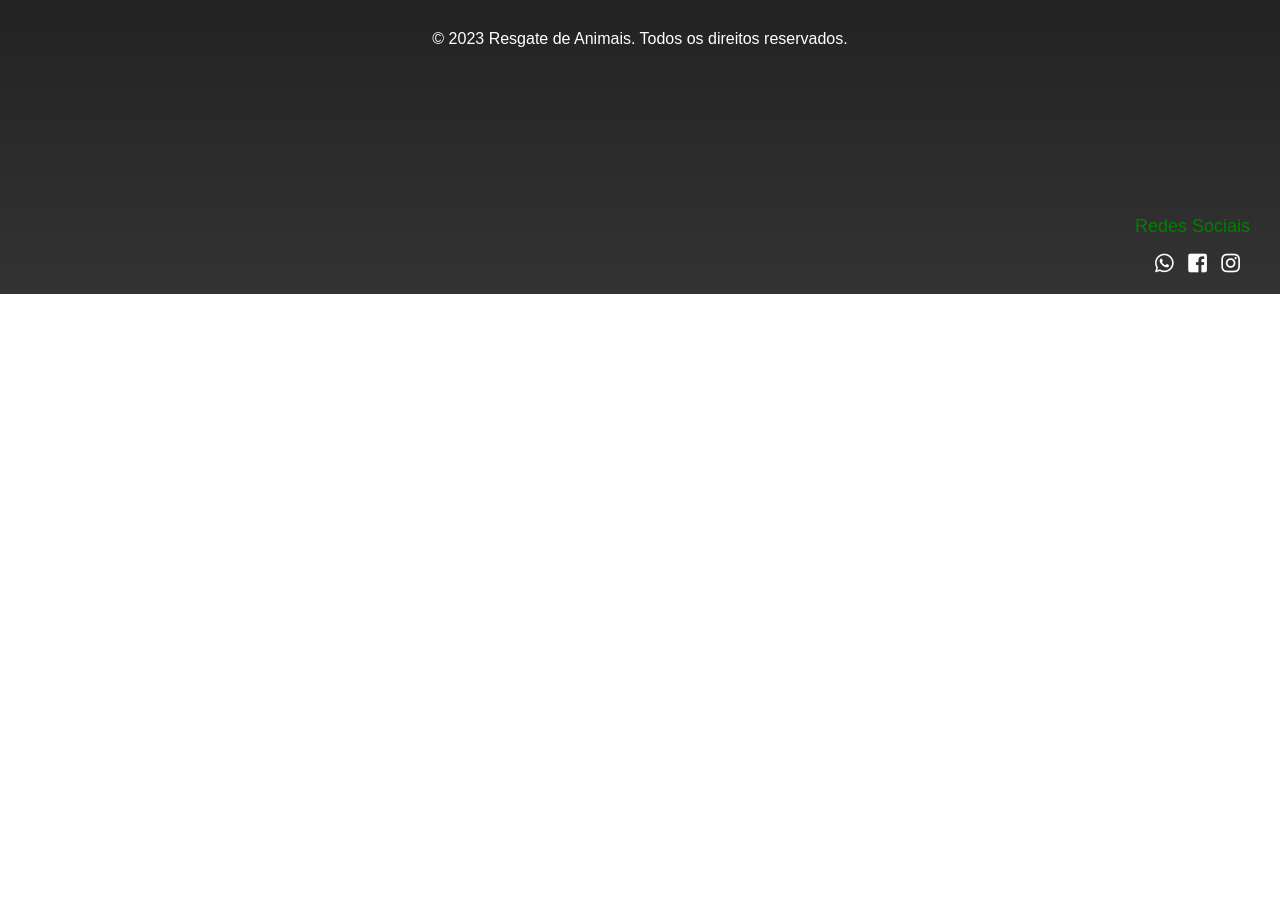
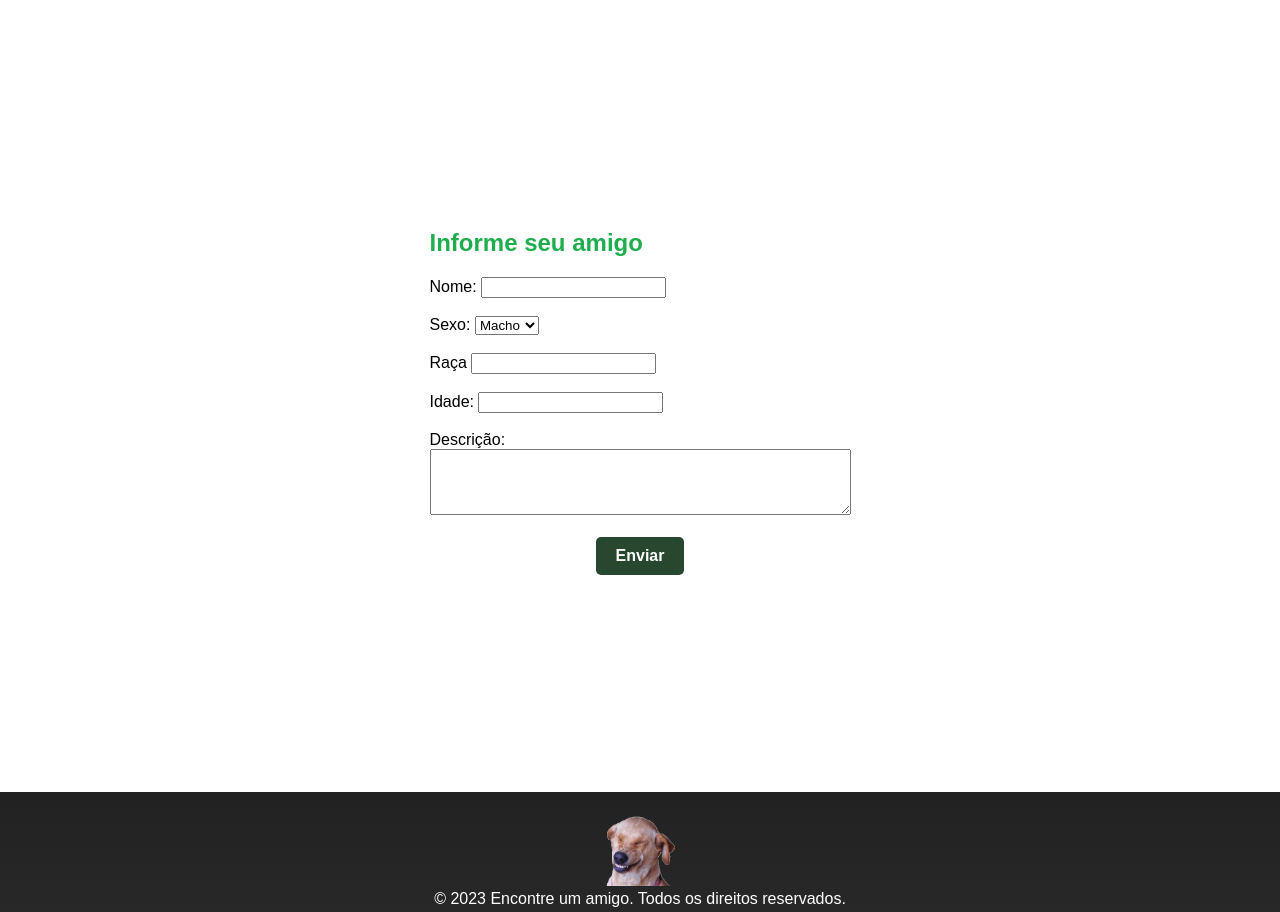
Before and after one commit to Rubertt12/Amigo-pet, a plain HTML site: page index.html in a window 1280 px wide. Shown: the part 694-1606 px from the top of the page. Before the commit the page ends 988 px from the top, so only its background shows below. Drawn offline with Linux system fonts and the light colour scheme; some packages are replaced by stand-ins of ours.

Commit message:
Add files via upload

```diff
--- a/index.html
+++ b/index.html
@@ -8,6 +8,7 @@
   <link rel="stylesheet" href="//use.fontawesome.com/releases/v5.0.7/css/all.css">
  <link rel="shortcut icon" href="/favicon/paw.png" type="image/x-con"/>
 <style>
+
   body {
     font-family: Arial, sans-serif;
     margin: 0;
@@ -30,6 +31,7 @@
     text-decoration: none;
     margin-right: 10px;
     transition: font-size 0.3s, color 0.3s;
+    font-weight: bold;
 
   }
 
@@ -46,7 +48,8 @@
   .highlight-section {
     background-color: #555555; /* Cor mais escura para o fundo da seção em destaque */
     padding: 20px;
-    text-align: center;
+
+
   }
 
   .highlight-section .carousel-container {
@@ -176,7 +179,27 @@
 
   }
 
+   .centered-form{
+    display: flex;
+    justify-content: center;
+    align-items: center;
+    min-height: 100vh;
 
+  }
+
+  .bot-env{
+    background-color: #27482f;
+    color: #fff;
+    border: none;
+    padding: 10px 20px;
+    font-size: 16px;
+    border-radius: 5px;
+    cursor: pointer;
+    transition: background-color 0.3s;
+    display: block;
+    margin: 0 auto;
+    font-weight:bold;
+  }
 
   </style>
 
@@ -260,7 +283,7 @@
     <a href="#">Home</a>
     <a href="#">Animais Perdidos</a>
     <a href="#">Animais para Adoção</a>
-    <a href="#">Relatar Animal</a>
+    <a href="#informe">Relatar Animal</a>
 
 
 
@@ -299,15 +322,54 @@
       </div>
 
     </div>
+
   </div>
 
+
+<!-- Seus campos de formulário aqui -->
+  <div id="informe" class="centered-form" >
+    <form class="your-form-class">
+
+
+
+<h2 style="color: #1fae4d;"> Informe seu amigo </h2>
+<form action="#" method="POST">
+<label for="nome">Nome:</label>
+<input type="text" id="nome" name="nome" required> <br><br>
+
+<label for="sexo">Sexo:</label>
+<select id="sexo" name="sexo" required>
+  <option value="masculino">Macho</option>
+  <option value="feminino">Femea</option>
+  <option value="outro">Outro</option>
+</select><br><br>
+
+<label for="raça">Raça</label>
+<input type="text" id="raça" name="raça" required><br><br>
+
+<label for="idade">Idade:</label>
+<input type="number" id="idade" name="idade" required><br><br>
+
+<label for="descricao">Descrição:</label><br>
+<textarea id="descricao" name="descricao" rows="4" cols="50" required></textarea><br><br>
+
+
+<button class="bot-env" onclick=submit()>Enviar</button>
+
+
+
+
+
+</div>
+
+</table>
 
 
   <div class="footer">
     <footer>
-      <img  style ="width: 70px; src="imagem/caramelo-rindo.gif">
+      <img  style ="width: 70px"; src=imagem/caramelo-rindo.gif>
       <br>
-      &copy; 2023 Resgate de Animais. Todos os direitos reservados.
+      &copy; 2023 Encontre um amigo. Todos os direitos reservados.
       <br>
 
     </footer>
--- a/style.css
+++ b/style.css
@@ -165,3 +165,13 @@ body {
 
 
   }
+
+
+
+  .centered-form{
+    display: flex;
+    justify-content: center;
+    align-items: center;
+    min-height: 100vh;
+
+  }
```
